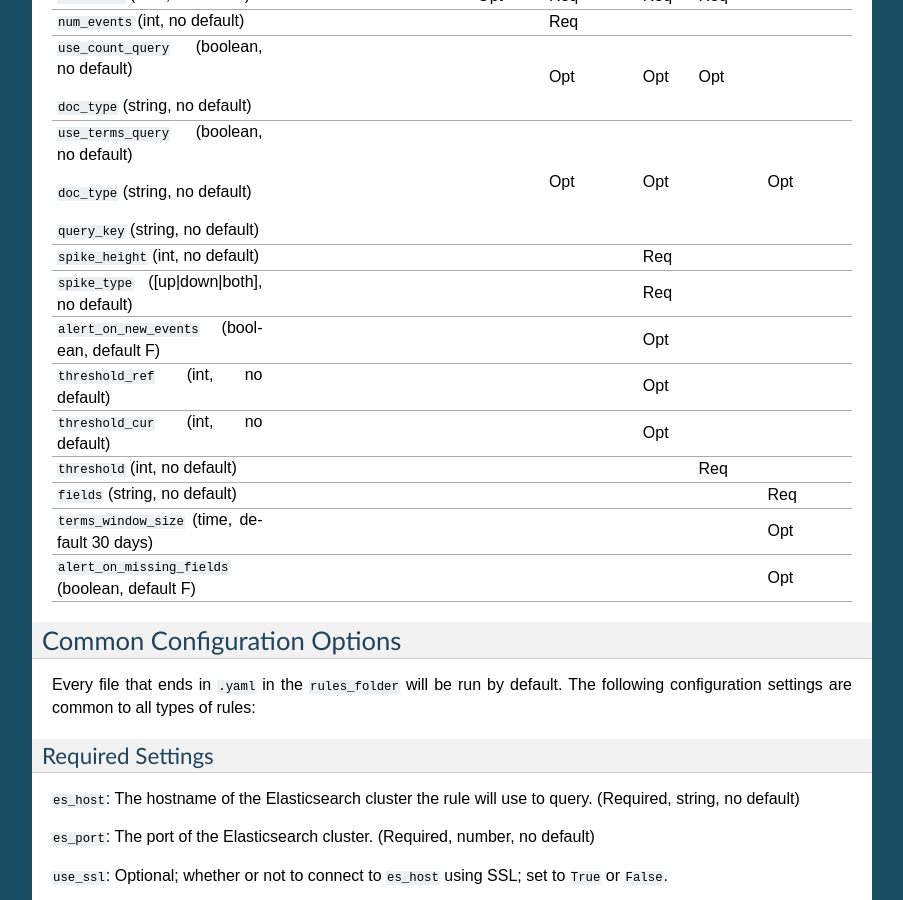
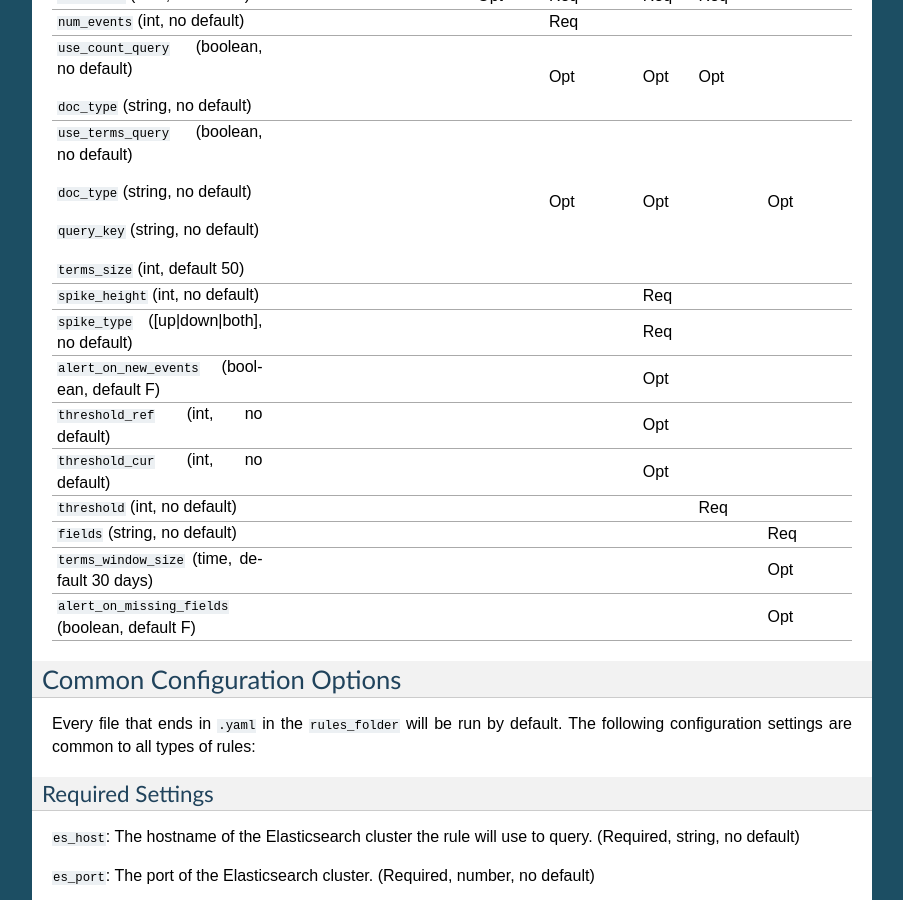
Before and after one commit to Yelp/elastalert, a Sphinx documentation site: the page built from docs/source/ruletypes.rst, in a window 1280 px wide and 900 px high, scrolled down 801 px. Shown: the whole window, without its empty margins (198-1101 px from the left). Built offline with Sphinx 7.4.7, drawn with Linux system fonts in a browser that asks for light colours.

Commit message:
Update ruletypes.rst

```diff
--- a/docs/source/ruletypes.rst
+++ b/docs/source/ruletypes.rst
@@ -65,6 +65,8 @@ Rule Configuration Cheat Sheet
 |``doc_type`` (string, no default)               |     |           |           |        |           |       |          |        |
 |                                                |     |           |           |        |           |       |          |        |
 |``query_key`` (string, no default)              |     |           |           |        |           |       |          |        |
+|                                                |     |           |           |        |           |       |          |        |
+|``terms_size`` (int, default 50)                |     |           |           |        |           |       |          |        |
 +------------------------------------------------+-----+-----------+-----------+--------+-----------+-------+----------+--------+
 | ``spike_height`` (int, no default)             |     |           |           |        |           |   Req |          |        |
 +------------------------------------------------+-----+-----------+-----------+--------+-----------+-------+----------+--------+
```
